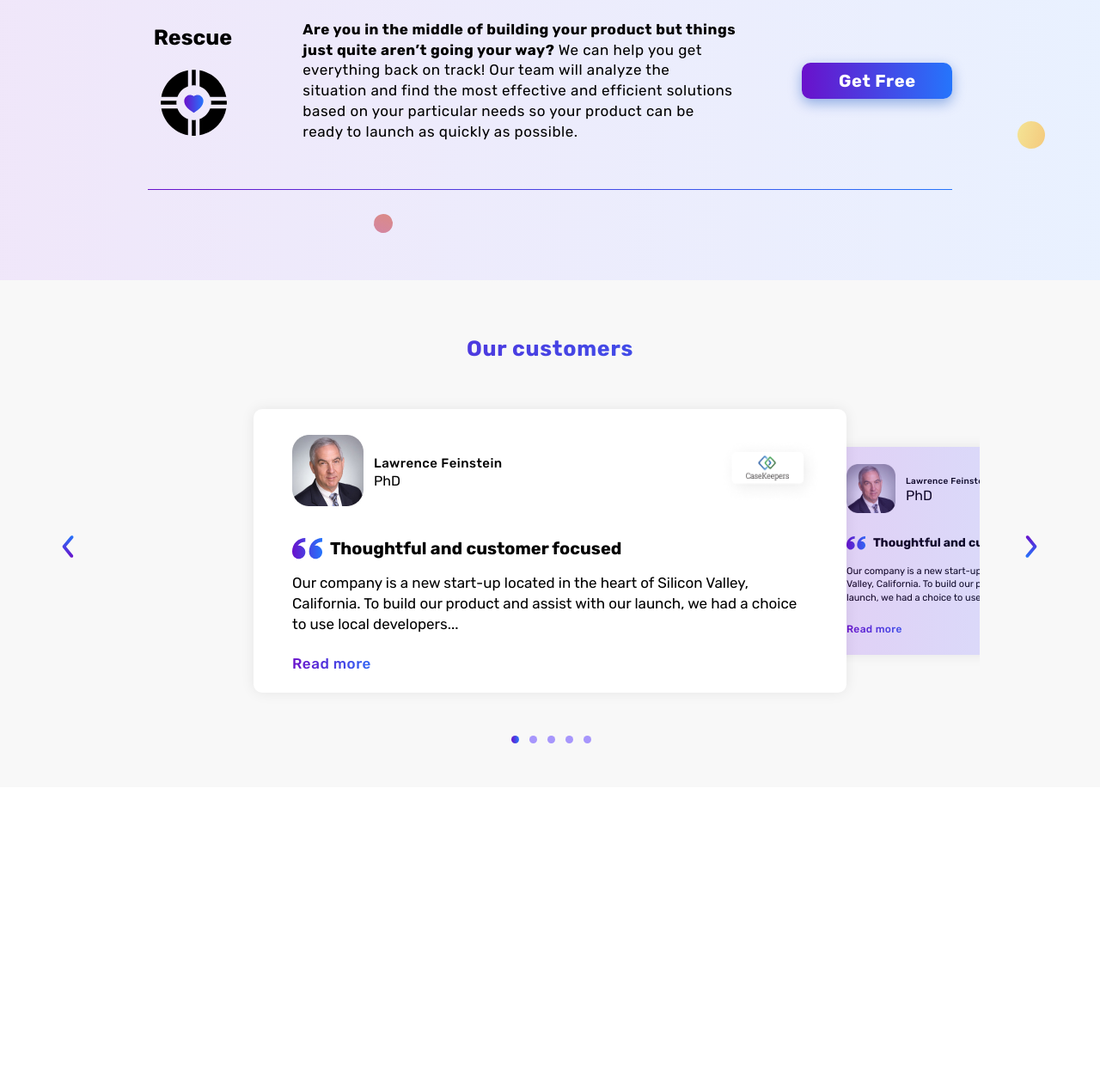
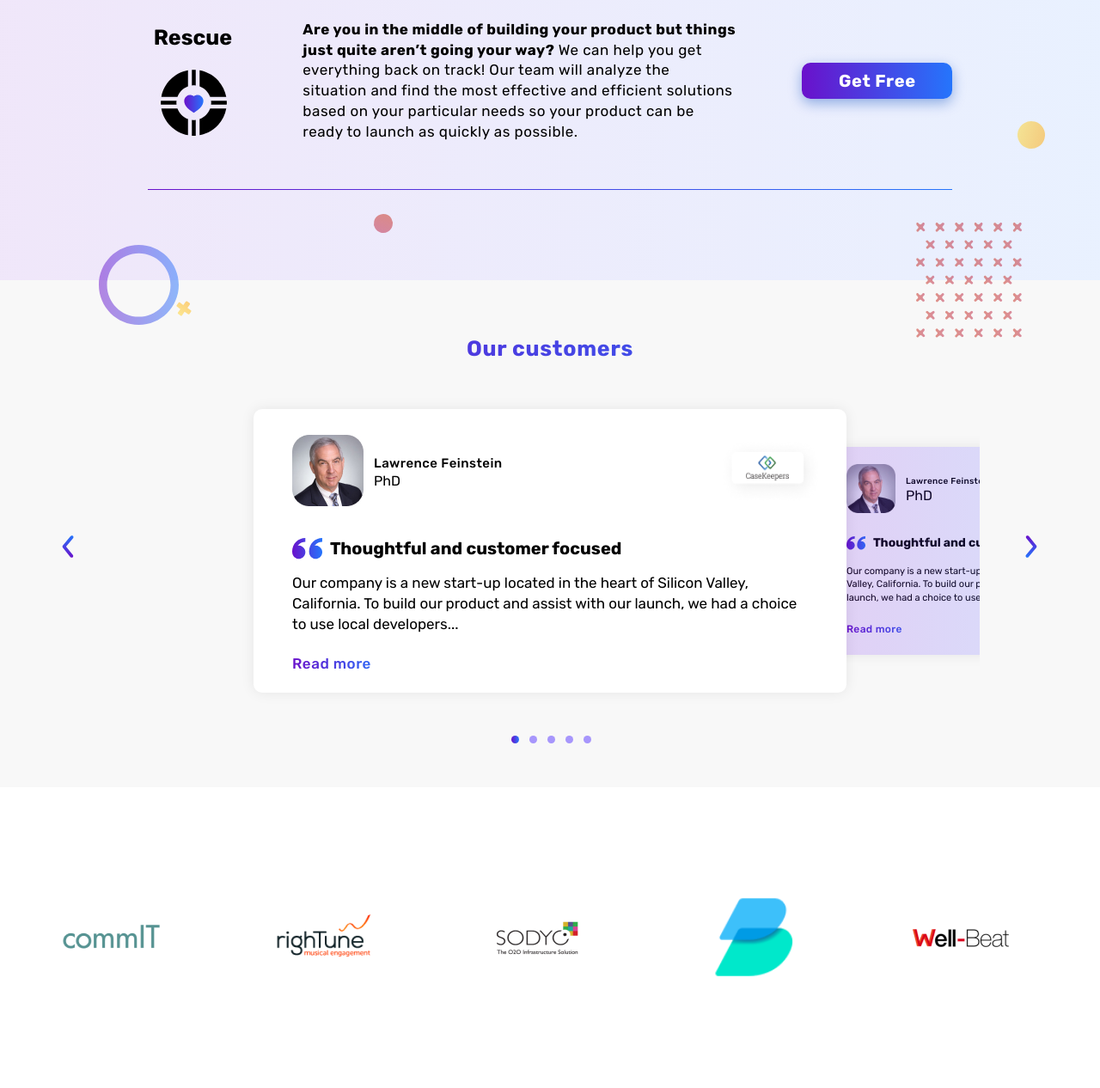
Before and after one commit to Eazy-life1996/Brainway, a plain HTML site: page index.html in a window 1280 px wide. Shown: the part 4609-5875 px from the top of the page at 86% size. Before the commit the page ends 5525 px from the top, so only its background shows below. Drawn offline with nearby package versions, Linux system fonts and the light colour scheme.

Commit message:
Доделал декор в блоке с коментариями и сделал блок с логотипами клиентов

```diff
--- a/index.html
+++ b/index.html
@@ -409,6 +409,34 @@
           <div class="comments__fill"></div>
         </div>
       </div>
+      <img src="img/svg/decoration-2.svg" alt="Decor" class="comments__decoration comments__decoration--1">
+      <img src="img/svg/decoration-4.svg" alt="Decor" class="comments__decoration comments__decoration--2">
+      <img src="img/svg/decoration-6.svg" alt="Decor" class="comments__decoration comments__decoration--3">
+    </section>
+    <section class="clients">
+      <div class="clients__slider">
+        <div class="clients__item">
+          <img src="img/logo-png-1.png" alt="Logo clients" class="clients__img">
+        </div>
+        <div class="clients__item">
+          <img src="img/logo-png-2.png" alt="Logo clients" class="clients__img">
+        </div>
+        <div class="clients__item">
+          <img src="img/logo-png-3.png" alt="Logo clients" class="clients__img">
+        </div>
+        <div class="clients__item">
+          <img src="img/logo-png-4.png" alt="Logo clients" class="clients__img">
+        </div>
+        <div class="clients__item">
+          <img src="img/logo-png-5.png" alt="Logo clients" class="clients__img">
+        </div>
+        <div class="clients__item">
+          <img src="img/logo-png-6.png" alt="Logo clients" class="clients__img">
+        </div>
+        <div class="clients__item">
+          <img src="img/logo-png-7.png" alt="Logo clients" class="clients__img">
+        </div>
+      </div>
     </section>
   </main>
   <script src="https://code.jquery.com/jquery-3.6.0.min.js"></script>
--- a/js/slider-settings.js
+++ b/js/slider-settings.js
@@ -19,3 +19,23 @@ $(document).ready(function () {
     }]
   });
 });
+$(document).ready(function () {
+  $('.clients__slider').slick({
+    mobileFirst: true,
+    dots: false,
+    arrows: false,
+    infinite: true,
+    slidesToShow: 3,
+    slidesToScroll: 1,
+    autoplay: true,
+    autoplaySpeed: 800,
+    responsive: [{
+      breakpoint: 1100,
+      settings: {
+        variableWidth: true,
+        slidesToScroll: 1,
+        cssEase: 'ease',
+      }
+    }]
+  });
+});
--- /dev/null
+++ b/sass/blocks/clients.scss
@@ -0,0 +1,34 @@
+.clients {
+  background-color: $white;
+  padding-top: 40px;
+  padding-bottom: 40px;
+}
+
+.clients__slider {
+  display: flex;
+}
+
+.clients__item {
+  padding-left: 14px;
+  padding-right: 14px;
+}
+
+.clients__img {
+  width: 72px;
+}
+
+@media (min-width:$desktop-width) {
+  .clients {
+    padding-top: 85px;
+    padding-bottom: 85px;
+  }
+
+  .clients__img {
+    width: 127px;
+  }
+
+  .clients__item {
+    padding-left: 60px;
+    padding-right: 60px;
+  }
+}
--- a/sass/blocks/comments.scss
+++ b/sass/blocks/comments.scss
@@ -4,6 +4,7 @@
   padding-left: 20px;
   padding-right: 20px;
   background-color: $bacground-grey;
+  position: relative;
 }
 
 .comments__main-title {
@@ -143,6 +144,26 @@
   position: absolute;
   right: 0%;
   bottom: -2%;
+}
+
+.comments__decoration {
+  position: absolute;
+}
+
+.comments__decoration--1 {
+  width: 80px;
+  right: 0;
+  top: -6%;
+}
+
+.comments__decoration--2 {
+  top: 6%;
+  left: 6%;
+  width: 18px;
+}
+
+.comments__decoration--3 {
+  display: none;
 }
 
 @media (min-width:$desktop-width) {
@@ -288,4 +309,20 @@
   .none {
     display: none;
   }
+.comments__decoration--1 {
+  width: 124px;
+  right: 7%;
+  top: -11.5%;
 }
+
+.comments__decoration--2 {
+  left: 16%;
+  top: 4%;
+}
+
+.comments__decoration--3 {
+  display: block;
+  top: -7%;
+  left: 9%;
+}
+}
--- a/sass/style.scss
+++ b/sass/style.scss
@@ -8,3 +8,4 @@
 @import "blocks/solutions.scss";
 @import "blocks/goal.scss";
 @import "blocks/comments.scss";
+@import "blocks/clients.scss";
```
Also changed, not shown: css/style.css, img/logo-png-1.png (added), img/logo-png-2.png (added), img/logo-png-3.png (added), img/logo-png-4.png (added), img/logo-png-5.png (added), img/logo-png-6.png (added), img/logo-png-7.png (added), img/svg/decoration-6.svg (added), 1 other file.
